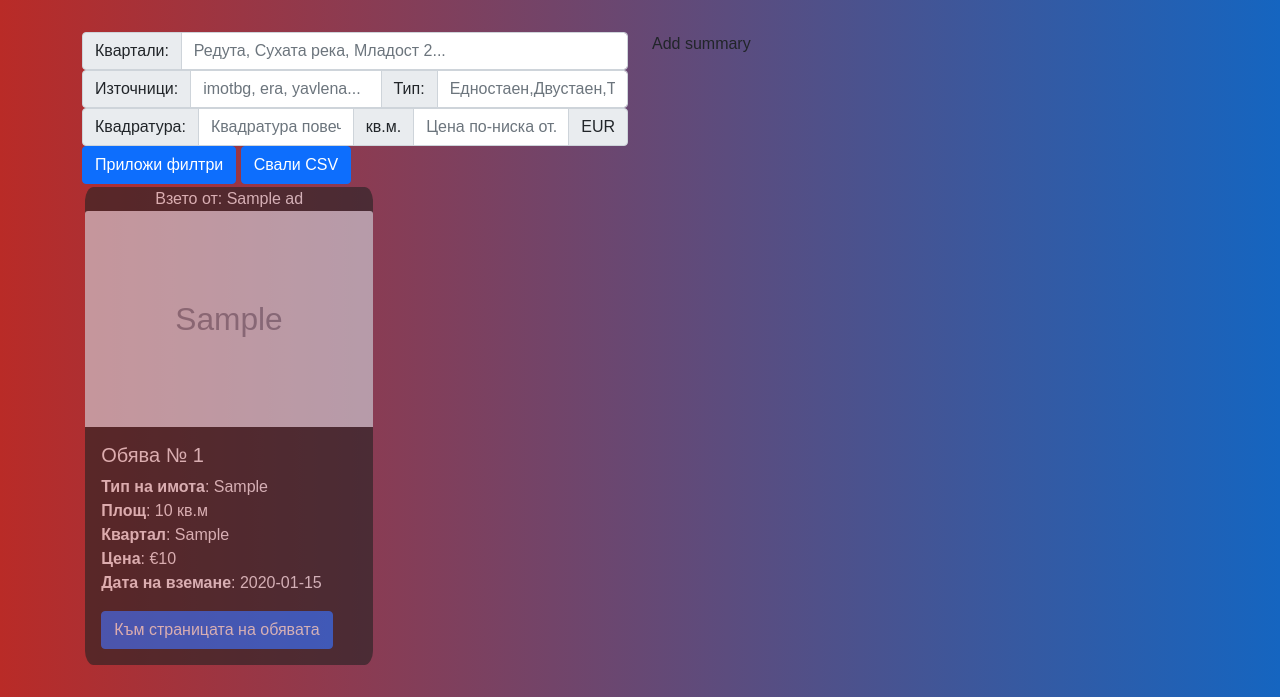
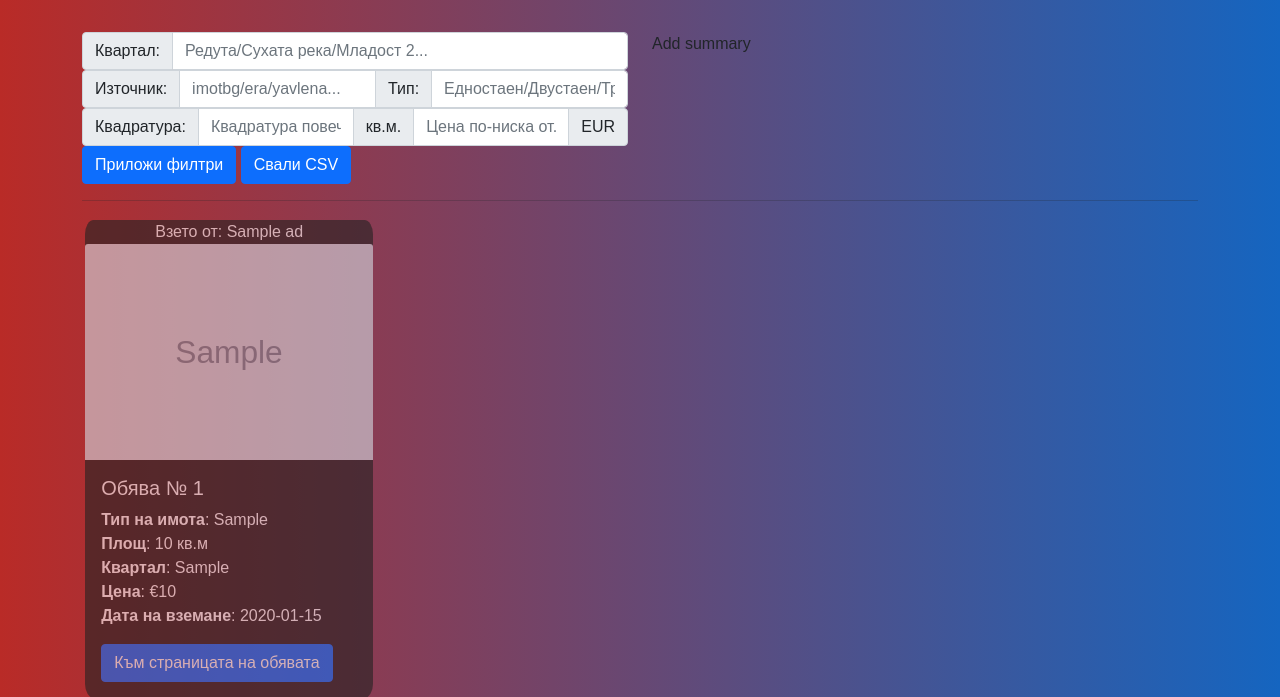
Before and after one commit to mndimitrov92/imot-webapp, a FastAPI app: page /new-ads in a window 1280 px wide. Shown: the part 56-753 px from the top of the page. Run offline with FastAPI, Linux system fonts and the light colour scheme; tables that the repository leaves empty hold one stand-in row (values such as "Sample post"); grey boxes marked "Sample" are stand-in pictures.

Commit message:
Add API filtering using UI

```diff
--- a/static/styles.css
+++ b/static/styles.css
@@ -171,8 +171,3 @@ body {
 #bezkomisiona {
     background-color: antiquewhite;
 }
-
-.form-holder, .summary-holder {
-    display: inline;
-    width: 50%;
-}
--- a/templates/ads.html
+++ b/templates/ads.html
@@ -5,34 +5,35 @@
       <div class="form-holder col">
         <form>
           <div class="input-group sm-3">
-            <span class="input-group-text" id="locations-id">Квартали:</span>
-            <input type="text" class="form-control" placeholder="Редута, Сухата река, Младост 2..." aria-label="locations" aria-describedby="locations-id">
+            <span class="input-group-text">Квартал:</span>
+            <input type="text" id="locations-id" class="form-control" placeholder="Редута/Сухата река/Младост 2...">
           </div>
 
           <div class="input-group sm-3">
-            <span class="input-group-text" id="source-id">Източници:</span>
-            <input type="text" class="form-control" placeholder="imotbg, era, yavlena..." aria-label="sources" aria-describedby="source-id">
-            <span class="input-group-text" id="apartment-type-id">Тип:</span>
-            <input type="text" class="form-control" aria-describedby="apartment-type-id" placeholder="Едностаен,Двустаен,Тристаен" aria-label="Едностаен,Двустаен,Тристаен">
+            <span class="input-group-text" >Източник:</span>
+            <input type="text" class="form-control" id="source-id" placeholder="imotbg/era/yavlena...">
+            <span class="input-group-text">Тип:</span>
+            <input type="text" class="form-control" id="apartment-type-id" placeholder="Едностаен/Двустаен/Тристаен">
           </div>
 
           <div class="input-group sm-3">
-            <span class="input-group-text" id="size-id">Квадратура:</span>
-            <input type="text" class="form-control" aria-describedby="size-id" placeholder="Квадратура повече от..." aria-label="Квадратура повече от...">
+            <span class="input-group-text">Квадратура:</span>
+            <input type="text" class="form-control" id="size-id" placeholder="Квадратура повече от...">
             <span class="input-group-text">кв.м.</span>
 
-            <input type="text" class="form-control" aria-describedby="price-id" placeholder="Цена по-ниска от..." aria-label="Цена по-ниска от...">
+            <input type="text" class="form-control" id="price-id" placeholder="Цена по-ниска от...">
             <span class="input-group-text">EUR</span>
           </div>
 
-          <button type="submit" class="btn btn-primary" value="Filter">Приложи филтри</button>
-          <button type="submit" class="btn btn-primary" value="Download">Свали CSV</button>
+          <div class="btn btn-primary" id="filter-btn">Приложи филтри</div>
+          <div class="btn btn-primary" id="download-btn">Свали CSV</div>
         </form>
       </div>
       <div class="summary-holde col">
         Add summary
       </div>
     </div>
+    <hr>
     {% for each_ad in ad_list %}
     <span class="card custom-card" style="width: 18rem;">
       <div class= "header" id="{{ each_ad.source_name }}"> Взето от: {{ each_ad.source_name }}
@@ -51,4 +52,8 @@
       </div>
     </span>
     {% endfor %}
+    <script>
+
+
+    </script>
   {% endblock %}
--- a/templates/base.html
+++ b/templates/base.html
@@ -37,6 +37,45 @@
 
 {% endblock %}
 </div>
+<script src="https://ajax.googleapis.com/ajax/libs/jquery/3.6.3/jquery.min.js"></script>
+
 <script src="https://cdn.jsdelivr.net/npm/bootstrap@5.0.2/dist/js/bootstrap.bundle.min.js" integrity="sha384-MrcW6ZMFYlzcLA8Nl+NtUVF0sA7MsXsP1UyJoMp4YLEuNSfAP+JcXn/tWtIaxVXM" crossorigin="anonymous"></script>
+<script>
+
+  $ (document).ready(function(){
+    var $filter_btn = $("#filter-btn").on("click", function(){
+      var filters_arr = [];
+      var loc = $("#locations-id").val();
+      var source = $("#source-id").val();
+      var home_type = $("#apartment-type-id").val();
+      var size = $("#size-id").val();
+      var price = $("#price-id").val();
+      if (loc) {
+        filters_arr.push(`location=${loc}`);
+      }
+
+      if (source) {
+        filters_arr.push(`source_name=${source}`);
+      }
+
+      if (home_type) {
+        filters_arr.push(`home_type==${home_type}`);
+      }
+
+      if (size) {
+        filters_arr.push(`home_size=${size}`);
+      }
+      if (price) {
+        filters_arr.push(`price=${price}`);
+      }
+
+      var filters = filters_arr.join("&");
+      var new_url =  `${location.origin}${location.pathname}?${filters}`;
+      location.href = new_url;
+
+    });
+
+  });
+  </script>
 </body>
 </html>
```
Also changed, not shown: todo.md (+1 -1 lines).
